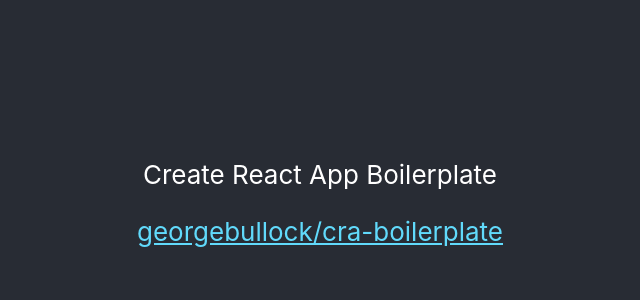
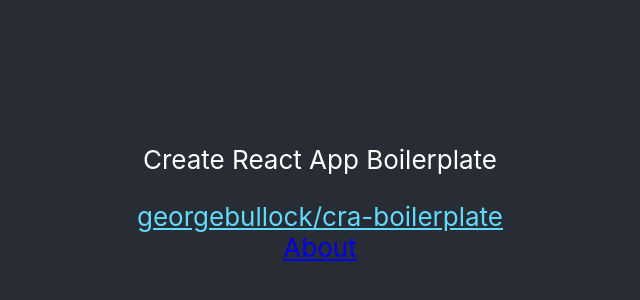
Before and after one commit to georgebullock/create-react-app-boilerplate, a React (Create React App) app: page / in a window 1280 px wide. Shown: the part 210-510 px from the top of the page, without its empty margins (320-960 px from the left). Built offline with nearby package versions, Linux system fonts and the light colour scheme.

Commit message:
Add React Router. Configure a couple of routes

```diff
--- a/package.json
+++ b/package.json
@@ -12,6 +12,7 @@
     "@types/react-dom": "^17.0.11",
     "react": "^17.0.2",
     "react-dom": "^17.0.2",
+    "react-router-dom": "^6.2.1",
     "react-scripts": "5.0.0",
     "typescript": "^4.5.5",
     "web-vitals": "^2.1.4"
--- a/src/App.tsx
+++ b/src/App.tsx
@@ -1,5 +1,7 @@
 import React from "react";
 import "./App.css";
+import { Route, Routes } from "react-router-dom";
+import { ROUTES } from "./constants/routes";
 
 function App() {
   return (
@@ -14,6 +16,20 @@
         >
           georgebullock/cra-boilerplate
         </a>
+        <div>
+          <Routes>
+            {ROUTES.map((route) => {
+              console.log("route.component:", route.component);
+              return (
+                <Route
+                  path={route.path}
+                  key={route.key}
+                  element={route.component}
+                />
+              );
+            })}
+          </Routes>
+        </div>
       </header>
     </div>
   );
--- /dev/null
+++ b/src/constants/routes.tsx
@@ -0,0 +1,22 @@
+import React from "react";
+import { Home } from "./../pages/Home/Home";
+import { About } from "./../pages/About/About";
+
+type Route = {
+  path: string;
+  key: string;
+  component: React.ReactNode;
+};
+
+export const ROUTES: Route[] = [
+  {
+    path: "/",
+    key: "ROOT",
+    component: <Home />,
+  },
+  {
+    path: "about",
+    key: "ABOUT",
+    component: <About />,
+  },
+];
--- a/src/index.tsx
+++ b/src/index.tsx
@@ -1,11 +1,14 @@
 import React from "react";
 import ReactDOM from "react-dom";
+import { BrowserRouter } from "react-router-dom";
+import App from "./App";
 import "./index.css";
-import App from "./App";
 
 ReactDOM.render(
   <React.StrictMode>
-    <App />
+    <BrowserRouter>
+      <App />
+    </BrowserRouter>
   </React.StrictMode>,
   document.getElementById("root")
 );
--- /dev/null
+++ b/src/pages/About/About.tsx
@@ -0,0 +1,12 @@
+import React from "react";
+import { Link } from "react-router-dom";
+
+export function About() {
+  return (
+    <>
+      <nav>
+        <Link to="/">Home</Link>
+      </nav>
+    </>
+  );
+}
--- /dev/null
+++ b/src/pages/Home/Home.tsx
@@ -0,0 +1,12 @@
+import React from "react";
+import { Link } from "react-router-dom";
+
+export function Home() {
+  return (
+    <>
+      <nav>
+        <Link to="/about">About</Link>
+      </nav>
+    </>
+  );
+}
```
Also changed, not shown: 1 other file (tests, documents, lock files or other folders).
